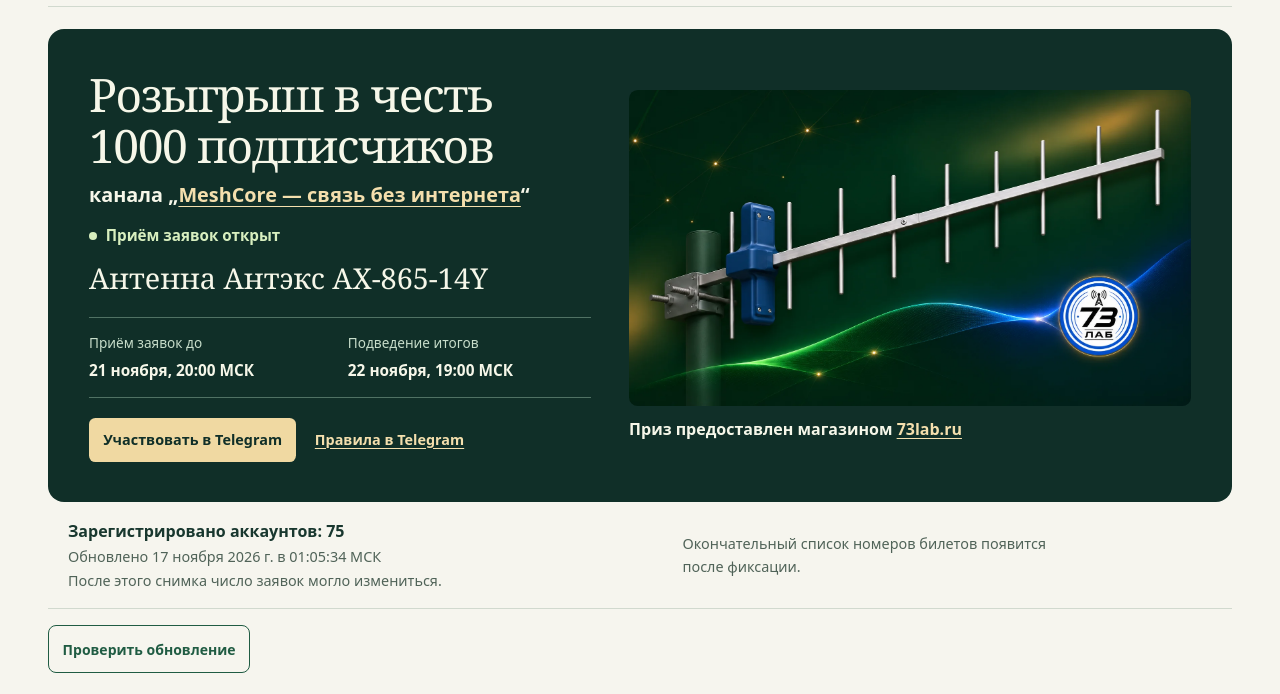
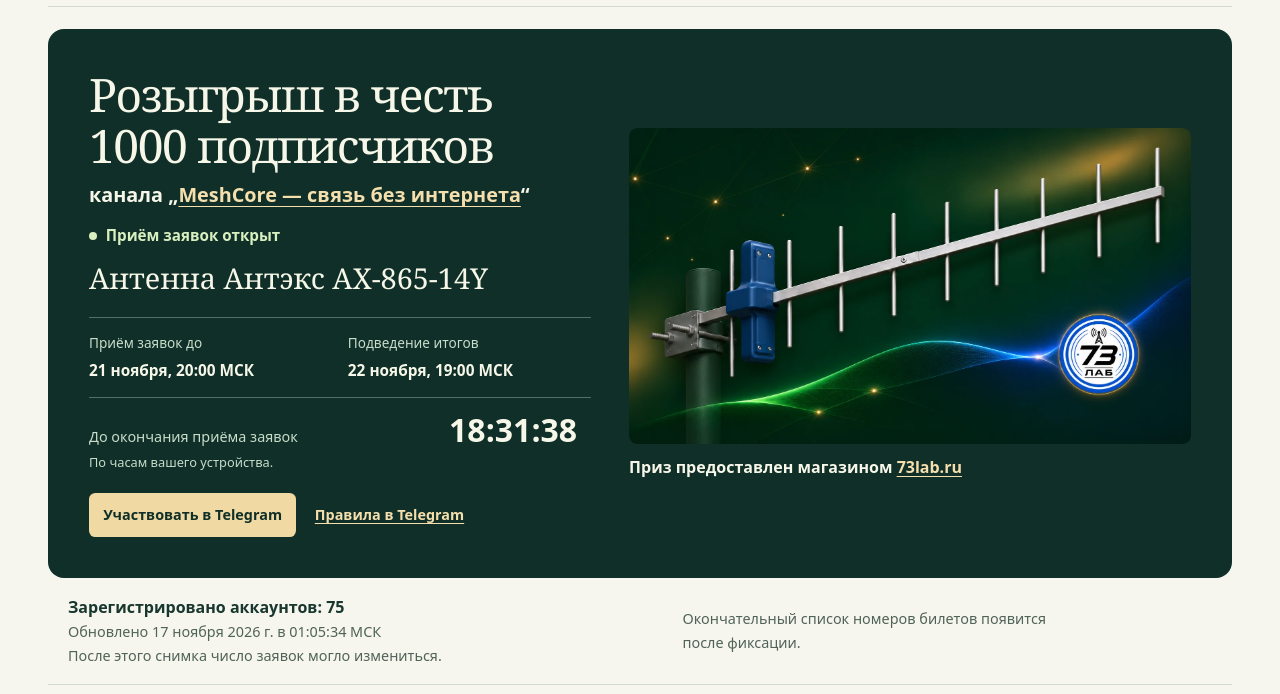
Before and after one commit to VoxMesh/MeshDraw, a plain HTML site: page docs/index.html in a window 1280 px wide. Shown: the part 74-768 px from the top of the page. Drawn offline with Linux system fonts and the light colour scheme.

Commit message:
Add contest deadline countdown

```diff
--- a/docs/announcement.mjs
+++ b/docs/announcement.mjs
@@ -47,6 +47,24 @@ export function validateAnnouncement(data) {
     }
   }
   return {cutoff, ceremony};
+}
+
+export function announcementClock(state, {cutoff, ceremony} = {}, now = Date.now()) {
+  if (!state || state.archive_plan
+      || !['OPEN', 'CLOSING', 'CLOSED', 'DRAINED'].includes(state.phase)
+      || !Number.isFinite(+cutoff) || !Number.isFinite(+ceremony) || +cutoff >= +ceremony
+      || Date.parse(state.cutoff_at) !== +cutoff
+      || !Number.isFinite(Date.parse(state.opens_at)) || !Number.isFinite(Date.parse(state.snapshot_at))) return null;
+  if (!Number.isFinite(now) || now < Date.parse(state.snapshot_at)) {
+    return {label: 'Проверьте дату и время на устройстве', seconds: null};
+  }
+  if (now < Date.parse(state.opens_at)) return null;
+  if (now >= +ceremony) return {label: 'Ожидаем опубликованного проверенного результата', seconds: null};
+  const registering = state.phase === 'OPEN' && now < +cutoff;
+  return {
+    label: registering ? 'До окончания приёма заявок' : 'До запланированного подведения итогов',
+    seconds: Math.ceil(((registering ? +cutoff : +ceremony) - now) / 1000),
+  };
 }
 
 const dateOptions = {day: 'numeric', month: 'long', timeZone: 'Europe/Moscow'};
@@ -128,11 +146,23 @@ export async function mountAnnouncement() {
     render(state, phaseLabel, now = Date.now(), stale = false) {
       const open = state?.phase === 'OPEN' && now >= Date.parse(state.opens_at) && now < +cutoff;
       const registration = state?.registered_accounts;
-      const status = state ? (open ? data.open_status : phaseLabel)
+      const status = state ? (open ? data.open_status
+        : state.phase === 'OPEN' && now >= +cutoff ? data.closed_status : phaseLabel)
         : now >= +cutoff ? data.closed_status : 'Ожидаем официальный снимок регистрации';
       const statusNode = byId('announcement-status');
       if (statusNode.textContent !== status) statusNode.textContent = status;
       statusNode.dataset.tone = state?.phase === 'DRAW_FAILED' ? 'error' : open ? 'open' : 'pending';
+
+      const clock = announcementClock(state, {cutoff, ceremony}, now);
+      byId('announcement-clock').hidden = !clock;
+      const countdown = byId('announcement-countdown');
+      countdown.hidden = clock?.seconds == null;
+      const seconds = clock?.seconds;
+      const parts = [Math.floor(seconds / 3600), Math.floor(seconds / 60) % 60, seconds % 60];
+      const clockText = seconds == null ? '' : parts.map(part => String(part).padStart(2, '0')).join(':');
+      if (countdown.textContent !== clockText) countdown.textContent = clockText;
+      const clockLabel = byId('announcement-clock-label');
+      if (clockLabel.textContent !== clock?.label) clockLabel.textContent = clock?.label ?? '';
 
       const cta = byId('announcement-cta');
       const ctaText = open ? data.cta : 'Открыть пост розыгрыша';
--- a/docs/index.html
+++ b/docs/index.html
@@ -48,6 +48,11 @@
               <dd><time id="announcement-ceremony"></time></dd>
             </div>
           </dl>
+          <div id="announcement-clock" class="announcement-clock" hidden>
+            <p id="announcement-clock-label" class="announcement-clock-label" role="status"></p>
+            <p id="announcement-countdown" class="announcement-countdown" role="timer" aria-live="off" aria-labelledby="announcement-clock-label" aria-describedby="announcement-clock-note" hidden></p>
+            <p id="announcement-clock-note" class="announcement-clock-note">По часам вашего устройства.</p>
+          </div>
           <div class="announcement-actions">
             <a class="announcement-cta" id="announcement-cta" rel="noreferrer" hidden></a>
             <a id="announcement-rules-link" rel="noreferrer"></a>
--- a/docs/show-v2.css
+++ b/docs/show-v2.css
@@ -188,6 +188,21 @@
 }
 .announcement-dates dt { color:#c7ddca; }
 .announcement-dates dd { font-size:.96rem; font-weight:650; }
+.announcement-clock {
+  display:flex;
+  flex-wrap:wrap;
+  align-items:baseline;
+  gap:.15rem .9rem;
+  margin-top:.85rem;
+}
+.announcement-hero .announcement-clock-label { flex:1 1 15rem; font-size:.9rem; line-height:1.4; }
+.announcement-hero .announcement-countdown {
+  color:#f6f7e9;
+  font:650 clamp(1.75rem,2.5vw,2.15rem)/1.2 system-ui,sans-serif;
+  font-variant-numeric:tabular-nums;
+  white-space:nowrap;
+}
+.announcement-hero .announcement-clock-note { flex-basis:100%; font-size:.8rem; }
 .announcement-actions {
   display:flex;
   flex-wrap:wrap;
--- a/docs/show-v2.mjs
+++ b/docs/show-v2.mjs
@@ -317,7 +317,7 @@ function render(state, previous, verified) {
   renderTickets(state, previous);
   clearInterval(countdownTimer);
   renderClock();
-  if (state.phase === 'OPEN' || state.phase === 'FROZEN' || state.phase === 'WAITING') {
+  if (['OPEN', 'CLOSING', 'CLOSED', 'DRAINED', 'FROZEN', 'WAITING'].includes(state.phase)) {
     countdownTimer = setInterval(renderClock, 1000);
   }
   if (locked) {
```
Also changed, not shown: docs/SHA256SUMS.json (+4 -4 lines), tests/public_web_vectors.mjs (+75 -0 lines).
